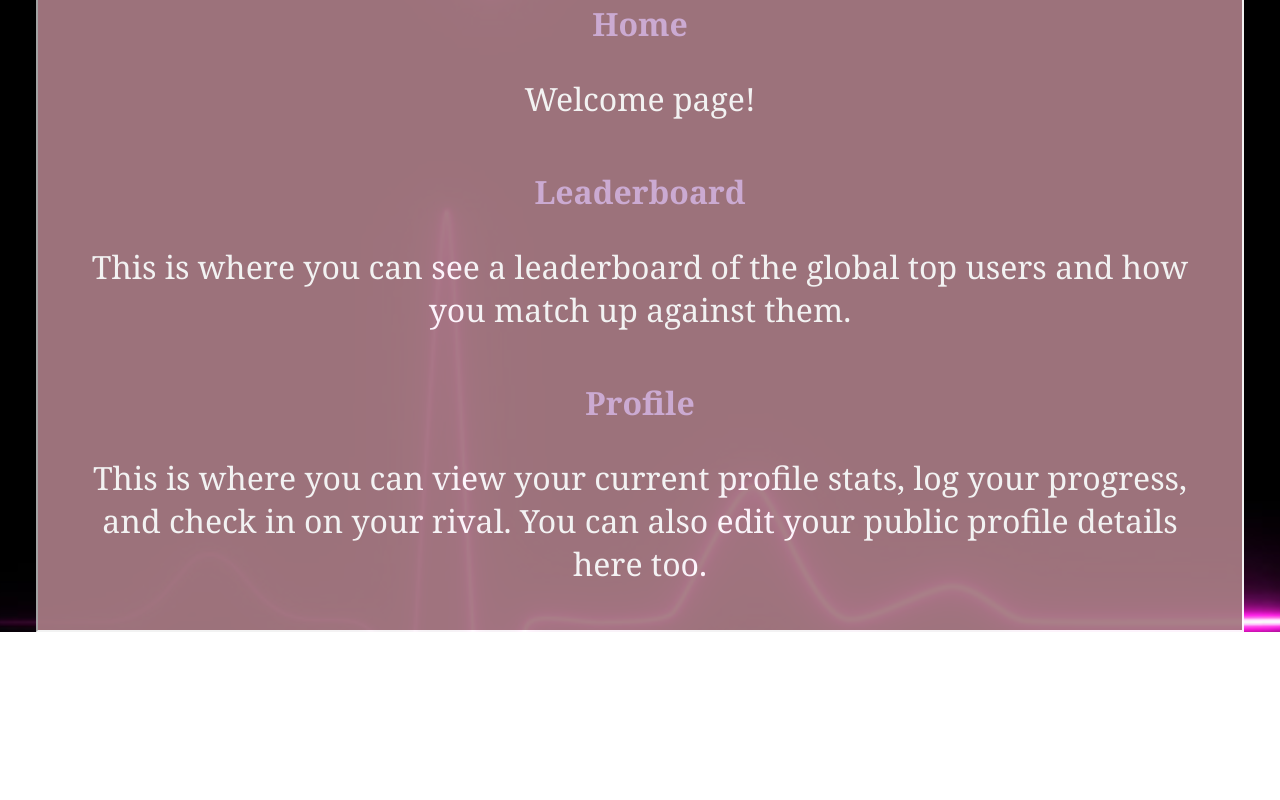
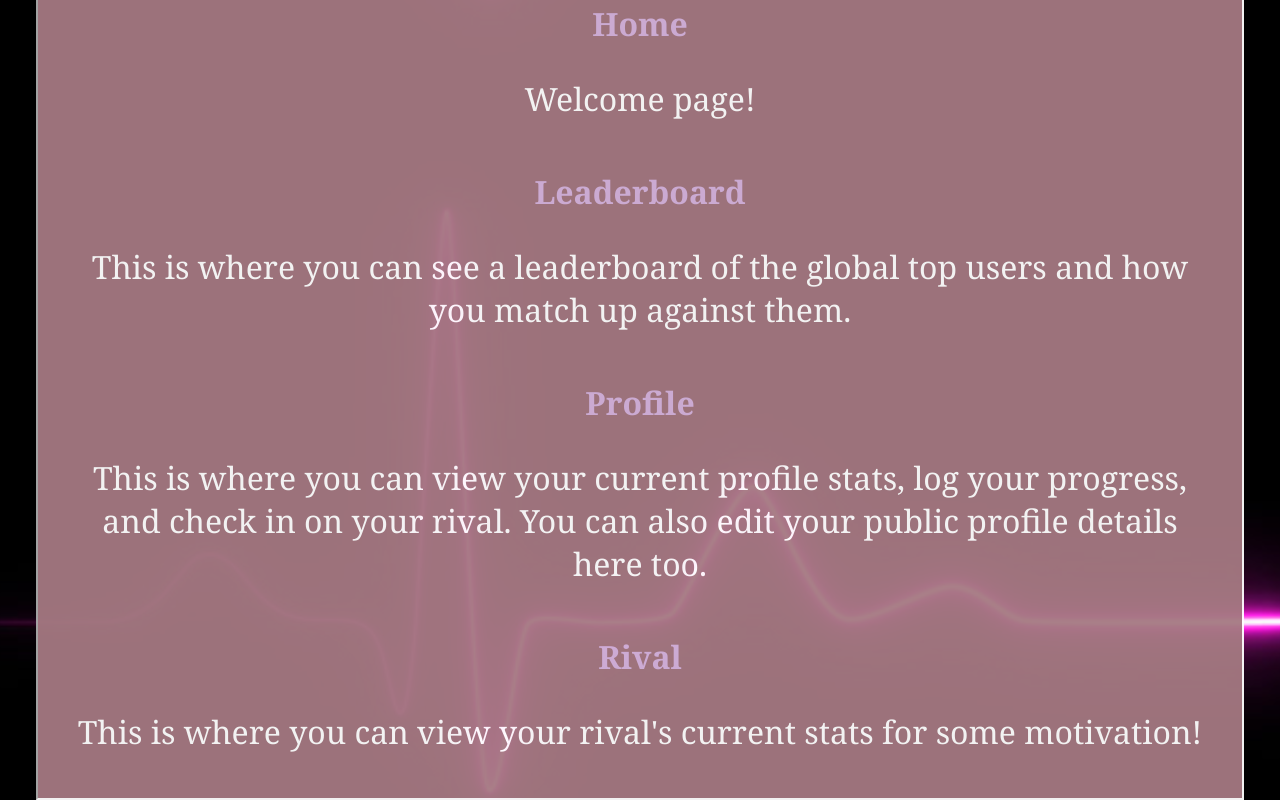
Before and after one commit to CS222-UIUC/course-project-group-101, a React (Create React App) app in the folder frontend/calorie-clash/: page /get-started in a window 1280 px wide. Shown: the part 1499-2299 px from the top of the page. Before the commit the page ends 2131 px from the top, so only its background shows below. Built offline with nearby package versions, Linux system fonts and the light colour scheme.

Commit message:
Added the rivals page description to the get started page

```diff
--- a/frontend/calorie-clash/src/pages/get-started.js
+++ b/frontend/calorie-clash/src/pages/get-started.js
@@ -44,6 +44,11 @@ const Started = () => {
             This is where you can view your current profile stats, log your progress, and check in on your rival.
             You can also edit your public profile details here too. <br></br>
           </p>
+
+          <h3 className="center subheader2">Rival</h3>
+          <p className="text">
+            This is where you can view your rival's current stats for some motivation! <br></br>
+          </p>
       </div>
     </div>
   );
```
